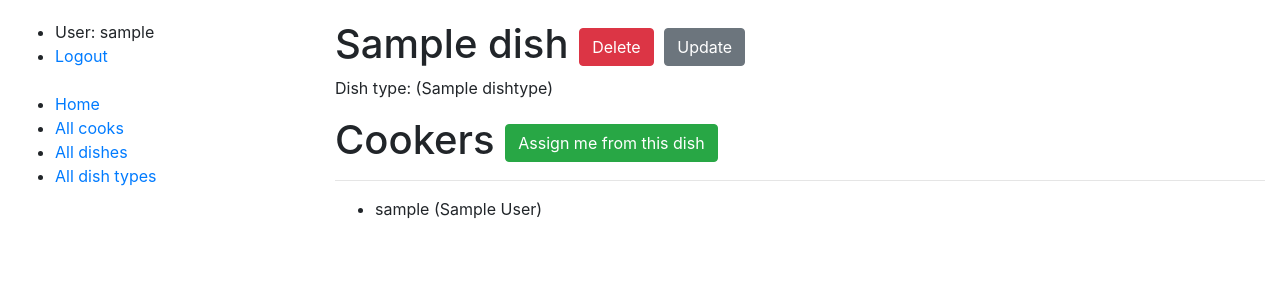
After one commit to ViacheslavYasynetskyi/restaurant-kitchen-service, a Django app: page /dishes/1/ in a window 1280 px wide. The commit adds this page. Shown: the top 300 px of the page. Run offline with Django 4.2, Linux system fonts and the light colour scheme; a user stored in the database is signed in; tables that the repository leaves empty hold one stand-in row (values such as "Sample post").

Commit message:
add templates of dishes

```diff
--- a/menu/models.py
+++ b/menu/models.py
@@ -1,6 +1,7 @@
 from django.conf import settings
 from django.contrib.auth.models import AbstractUser
 from django.db import models
+from django.urls import reverse
 
 
 class DishType(models.Model):
@@ -35,4 +36,4 @@ class Dish(models.Model):
     )
 
     class Meta:
-        ordering = ["dish_type"]
+        ordering = ["id"]
--- a/menu/urls.py
+++ b/menu/urls.py
@@ -11,6 +11,12 @@ from menu.views import (
     CookUpdateView,
     CookDeleteView,
     CookDetailView,
+    DishListView,
+    DishDetailView,
+    DishCreateView,
+    DishUpdateView,
+    DishDeleteView,
+    toggle_assign_to_dish,
 )
 
 urlpatterns = [
@@ -60,6 +66,36 @@ urlpatterns = [
         CookDeleteView.as_view(),
         name="cooks-delete",
     ),
+    path(
+        "dishes/",
+        DishListView.as_view(),
+        name="dishes-list",
+    ),
+    path(
+        "dishes/<int:pk>/",
+        DishDetailView.as_view(),
+        name="dishes-detail",
+    ),
+    path(
+        "dishes/create/",
+        DishCreateView.as_view(),
+        name="dishes-create",
+    ),
+    path(
+        "dishes/<int:pk>/update/",
+        DishUpdateView.as_view(),
+        name="dishes-update",
+    ),
+    path(
+        "dishes/<int:pk>/delete/",
+        DishDeleteView.as_view(),
+        name="dishes-delete",
+    ),
+    path(
+        "dishes/<int:pk>/toggle-assign/",
+        toggle_assign_to_dish,
+        name="toggle-dish-assign",
+    ),
 ]
 
 app_name = "menu"
--- a/menu/views.py
+++ b/menu/views.py
@@ -1,4 +1,6 @@
+from django.contrib.auth.decorators import login_required
 from django.contrib.auth.mixins import LoginRequiredMixin
+from django.http import HttpResponseRedirect
 from django.shortcuts import render
 from django.urls import reverse_lazy
 from django.views import generic
@@ -62,14 +64,14 @@ class CookDetailView(LoginRequiredMixin, generic.DetailView):
 
 class CookCreateView(LoginRequiredMixin, generic.CreateView):
     model = Cook
-    fields = "__all__"
+    fields = ["username", "password", "first_name", "last_name", "email", "years_of_experience"]
     template_name = "menu/cook_form.html"
     success_url = reverse_lazy("menu:cooks-list")
 
 
 class CookUpdateView(LoginRequiredMixin, generic.UpdateView):
     model = Cook
-    fields = "__all__"
+    fields = ["years_of_experience"]
     template_name = "menu/cook_form.html"
     success_url = reverse_lazy("menu:cooks-list")
 
@@ -77,4 +79,42 @@ class CookUpdateView(LoginRequiredMixin, generic.UpdateView):
 class CookDeleteView(LoginRequiredMixin, generic.DeleteView):
     model = Cook
     template_name = "menu/cook_confirm_delete.html"
-    success_url = reverse_lazy("")
+    success_url = reverse_lazy("menu:cooks-list")
+
+
+class DishListView(LoginRequiredMixin, generic.ListView):
+    model = Dish
+    paginate_by = 2
+
+
+class DishDetailView(LoginRequiredMixin, generic.DetailView):
+    model = Dish
+
+
+class DishCreateView(LoginRequiredMixin, generic.CreateView):
+    model = Dish
+    fields = "__all__"
+    success_url = reverse_lazy("menu:dishes-list")
+
+
+class DishUpdateView(LoginRequiredMixin, generic.UpdateView):
+    model = Dish
+    fields = "__all__"
+    success_url = reverse_lazy("menu:dishes-list")
+
+
+class DishDeleteView(LoginRequiredMixin, generic.DeleteView):
+    model = Dish
+    success_url = reverse_lazy("menu:dishes-list")
+
+
+@login_required
+def toggle_assign_to_dish(request, pk):
+    cooker = Cook.objects.get(id=request.user.id)
+    if (
+        Dish.objects.get(id=pk) in cooker.cooks.all()
+    ):  # probably could check if car exists
+        cooker.cooks.remove(pk)
+    else:
+        cooker.cooks.add(pk)
+    return HttpResponseRedirect(reverse_lazy("menu:dishes-detail", args=[pk]))
--- a/templates/includes/sidebar.html
+++ b/templates/includes/sidebar.html
@@ -10,6 +10,6 @@
 
     <li><a href="{% url 'menu:index' %}">Home</a></li>
     <li><a href="{% url 'menu:cooks-list' %}">All cooks</a></li>
-    <li><a href="#">All dishes</a></li>
+    <li><a href="{% url 'menu:dishes-list' %}">All dishes</a></li>
     <li><a href="{% url 'menu:dish-type-list' %}">All dish types</a></li>
 </ul>
--- a/templates/menu/cook_list.html
+++ b/templates/menu/cook_list.html
@@ -23,7 +23,7 @@
     {% for cooker in cook_list %}
       <tr>
         <td>{{ cooker.id }}</td>
-        <td><a href="{{ cooker.get_absolute_url }}">{{ cooker.username }} {% if user == cooker %} (Me){% endif %}</a></td>
+        <td><a href="{% url 'menu:cooks-detail' pk=cooker.id %}">{{ cooker.username }} {% if user == cooker %} (Me){% endif %}</a></td>
         <td>{{ cooker.first_name }}</td>
         <td>{{ cooker.last_name }}</td>
         <td>{{ cooker.years_of_experience }}</td>
--- /dev/null
+++ b/templates/menu/dish_detail.html
@@ -0,0 +1,35 @@
+{% extends "base.html" %}
+
+{% block content %}
+  <h1>
+    {{ dish.name }}
+    <a href="{% url 'menu:dishes-delete' pk=dish.id %}" class="btn btn-danger link-to-page">
+      Delete
+    </a>
+
+    <a href="{% url 'menu:dishes-update' pk=dish.id %}" class="btn btn-secondary link-to-page">
+      Update
+    </a>
+  </h1>
+  <p>Dish type: ({{ dish.dish_type.name }})</p>
+  <h1>
+    Cookers
+
+    {% if car in user.dishes.all %}
+      <a href="{% url 'menu:toggle-dish-assign' pk=dish.id %}" class="btn btn-danger link-to-page">
+        Delete me from this dish
+      </a>
+    {% else %}
+      <a href="{% url 'menu:toggle-dish-assign' pk=dish.id %}" class="btn btn-success link-to-page">
+        Assign me from this dish
+      </a>
+    {% endif %}
+
+  </h1>
+  <hr>
+  <ul>
+    {% for cooker in dish.cooks.all %}
+      <li>{{ cooker.username }} ({{ cooker.first_name }} {{ cooker.last_name }})</li>
+    {% endfor %}
+  </ul>
+{% endblock %}
```
Also changed, not shown: templates/menu/cook_detail.html (+6 -6 lines), templates/menu/dish_confirm_delete.html (added, +10 -0 lines), templates/menu/dish_form.html (added, +12 -0 lines), templates/menu/dish_list.html (added, +26 -0 lines).
